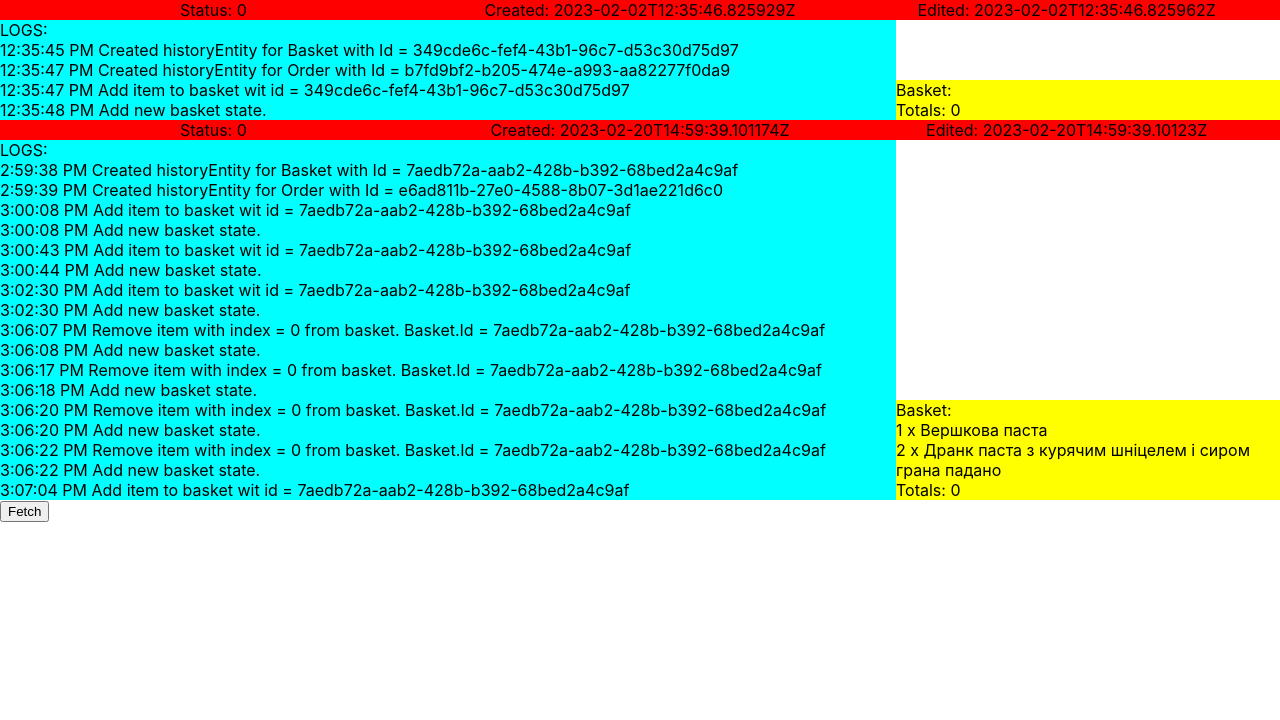
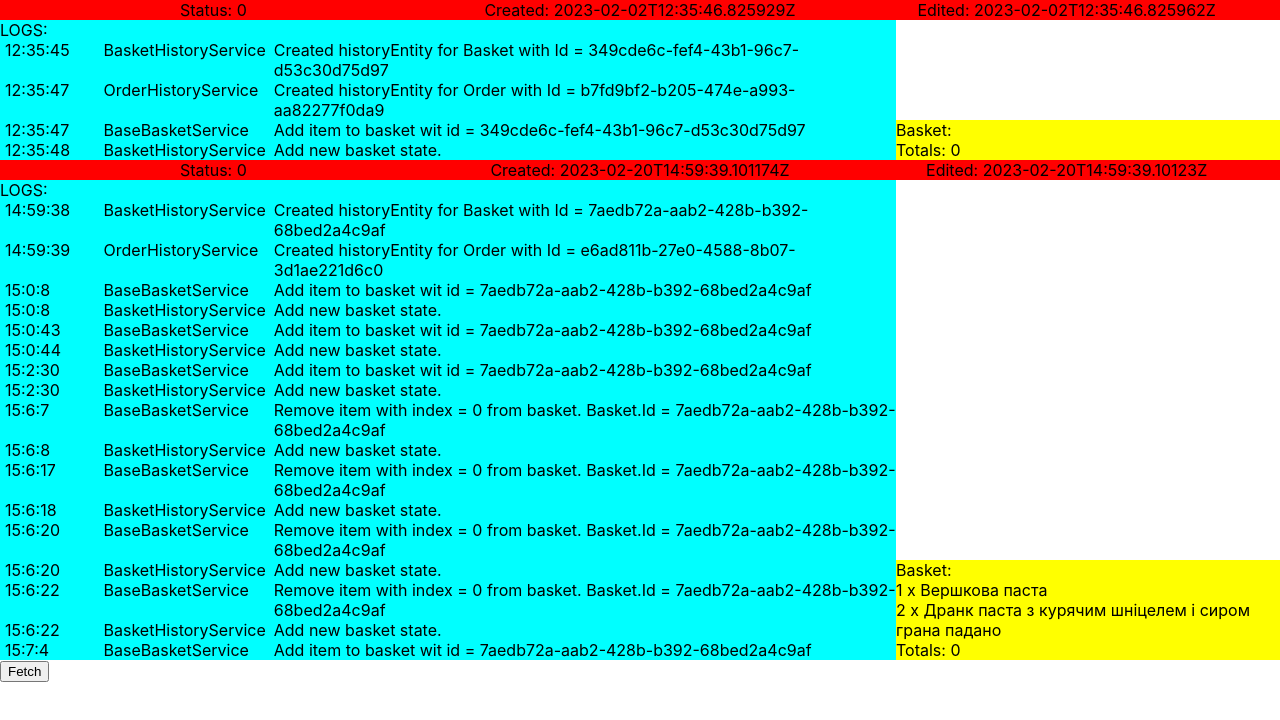
Before and after one commit to karmazin-i-m/admin-app, a React (Create React App) app: page / in a window 1280 px wide. Shown: the top 720 px of the page. Built offline with nearby package versions, Linux system fonts and the light colour scheme.

Commit message:
some changes

```diff
--- /dev/null
+++ b/src/components/OrderHistory/LogEntry/LogEntryComponent.tsx
@@ -0,0 +1,20 @@
+import { LogEntry } from "../../../reducers/logsReducer/Types/CommonTypes";
+import style from "./LogEntryComponent.module.css";
+
+const LogEntryComponent = (props: { log: LogEntry }) => {
+    return (
+        <div className={style.LogEntryComponent}>
+            <p className={style.divGridColumn}>
+                {props.log.creationTime.getHours()}:{props.log.creationTime.getMinutes()}:{props.log.creationTime.getSeconds()}
+            </p>
+            <p className={style.divGridColumn}>
+                {props.log.source}
+            </p>
+            <p className={style.divGridColumn}>
+                {props.log.text}
+            </p>
+        </div>
+    )
+}
+
+export default LogEntryComponent;
--- a/src/components/OrderHistory/OrderHistory.tsx
+++ b/src/components/OrderHistory/OrderHistory.tsx
@@ -1,6 +1,7 @@
 import { Basket } from "../../reducers/logsReducer/Types/BasketTypes";
 import { OrderHistory } from "../../reducers/logsReducer/Types/HistoryTypes";
 import { Order } from "../../reducers/logsReducer/Types/OrderTypes";
+import LogEntryComponent from "./LogEntry/LogEntryComponent";
 import style from "./OrderHistory.module.css"
 
 const OrderHistoryComponent = (props: { history: OrderHistory }) => {
@@ -9,8 +10,8 @@ const OrderHistoryComponent = (props: { history: OrderHistory }) => {
     const basketLastState: Basket | undefined = props.history.basketHistory?.basketStates.at(-1);
 
     const logsArray = props.history.orderLogEntry
-                                   .concat(...props.history.basketHistory?.basketLogEntry ?? [])
-                                   .sort((a,b) => a.creationTime.getTime() - b.creationTime.getTime());
+        .concat(...props.history.basketHistory?.basketLogEntry ?? [])
+        .sort((a, b) => a.creationTime.getTime() - b.creationTime.getTime());
 
     return (
         <div>
@@ -23,7 +24,7 @@ const OrderHistoryComponent = (props: { history: OrderHistory }) => {
             <div className={style.divLogs}>
                 LOGS:
                 <div>
-                    {logsArray.map(log => <div>{log.creationTime.toLocaleTimeString()} {log.text}</div>)}
+                    {logsArray.map(log => <LogEntryComponent log={log} />)}
                 </div>
             </div>
 
```
